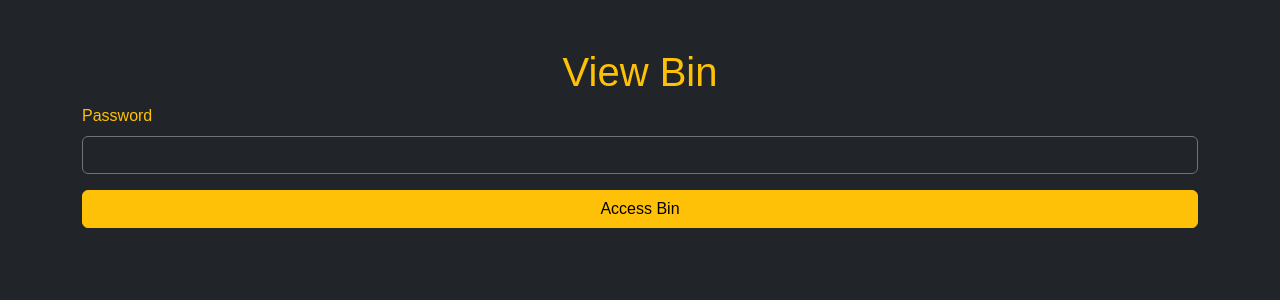
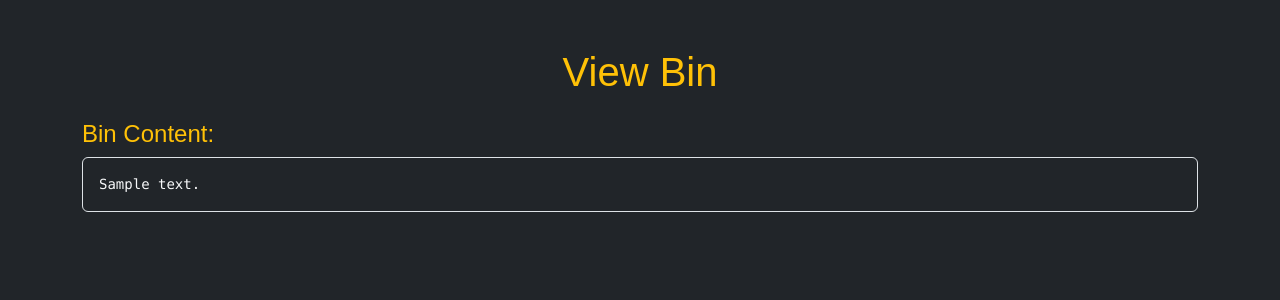
Before and after one commit to zgoume/yaPaste, a Flask app: template app/templates/view_bin.html in a window 1280 px wide. Shown: the top 300 px of the page. Run offline with Flask 3, Linux system fonts and the light colour scheme; the template is opened without the code that fills it: values that come from a table or form of the project are taken from there, others are empty; tables that the repository leaves empty hold one stand-in row (values such as "Sample post").

Commit message:
learn to read...

```diff
--- a/app/templates/view_bin.html
+++ b/app/templates/view_bin.html
@@ -11,7 +11,7 @@
 <body class="bg-dark text-light">
     <div class="container mt-5">
         <h1 class="text-center text-warning">View Bin</h1>
-        {% if bin.password %}
+        {% if requires_password %}
             <form method="POST">
                 <div class="mb-3">
                     <label for="password" class="form-label text-warning">Password</label>
```
